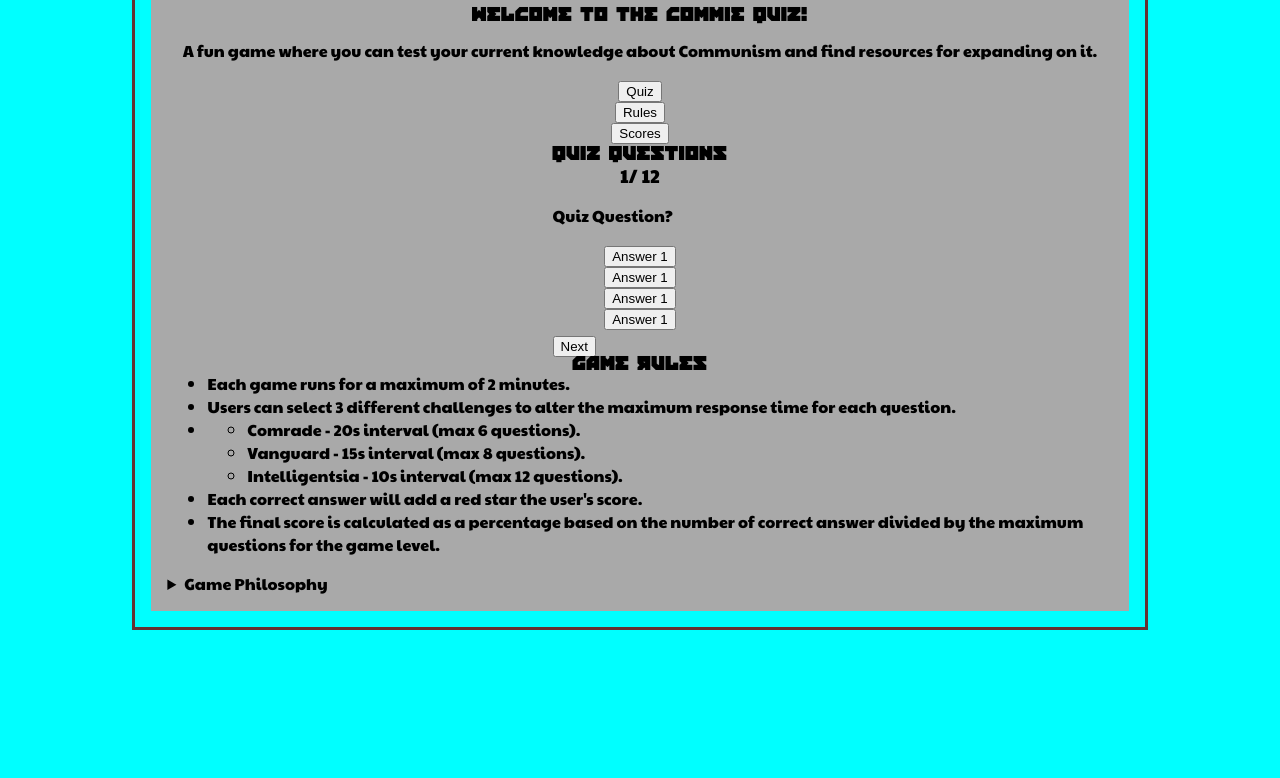
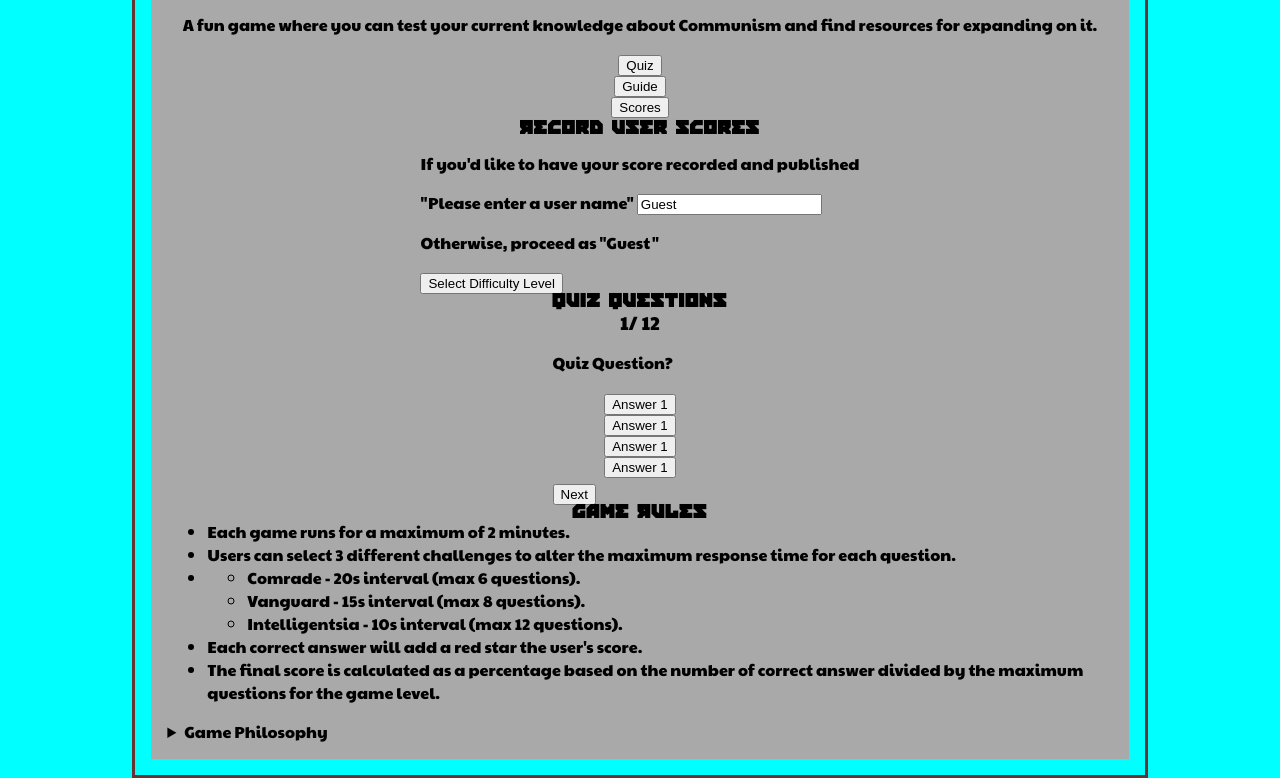
Before and after one commit to Richard5P/CommieQuiz-v2, a plain HTML site: page index.html in a window 1280 px wide. Shown: the part 144-922 px from the top of the page. Before the commit the page ends 800 px from the top, so only its background shows below. Drawn offline with Linux system fonts and the light colour scheme.

Commit message:
feat:Add rec-user-panel section

```diff
--- a/assets/css/styles.css
+++ b/assets/css/styles.css
@@ -105,6 +105,9 @@ h3 {
     background-color: darkgray;
 }
 
+/* Panels */
+
+
 /* Control Styles */
 /*
 .hidden {
--- a/index.html
+++ b/index.html
@@ -66,10 +66,23 @@
                         expanding on it.</p>
                     <div class="welcome-buttons">
                         <button id="btn-quiz" class="btn-menu">Quiz</button>
-                        <button id="btn-rules" class="btn-menu">Rules</button>
+                        <button id="btn-guide" class="btn-menu">Guide</button>
                         <button id="btn-scores" class="btn-menu">Scores</button>
                     </div>
                 </section> <!-- Welcome panel -->
+
+                <!-- Record User panel -->
+                <section id="rec-user-panel" class="hidden">
+                    <h2>Record User Scores</h2>
+                    <p>If you'd like to have your score recorded and published</p>
+                    <!-- Input without form -->
+                    <label for="username">
+                        "Please enter a user name"
+                    </label>
+                    <input type="text" id="username" value="Guest">
+                    <p>Otherwise, proceed as "Guest"</p>
+                    <button onclick="submitUsername()">Select Difficulty Level</button>
+                </section> <!-- Record User panel-->
 
 
                 <!-- Quiz panel -->
@@ -82,7 +95,8 @@
                         </h3>
                     </div>
 
-                    <div> <!--Quiz question-->
+                    <div>
+                        <!--Quiz question-->
                         <p>Quiz Question?</p>
                     </div>
 
@@ -94,6 +108,8 @@
                     </div>
                     <button id="btn-next">Next</button>
                 </section> <!-- Quiz panel -->
+
+
 
                 <!-- Rules Panel-->
                 <section class="hidden">
```
